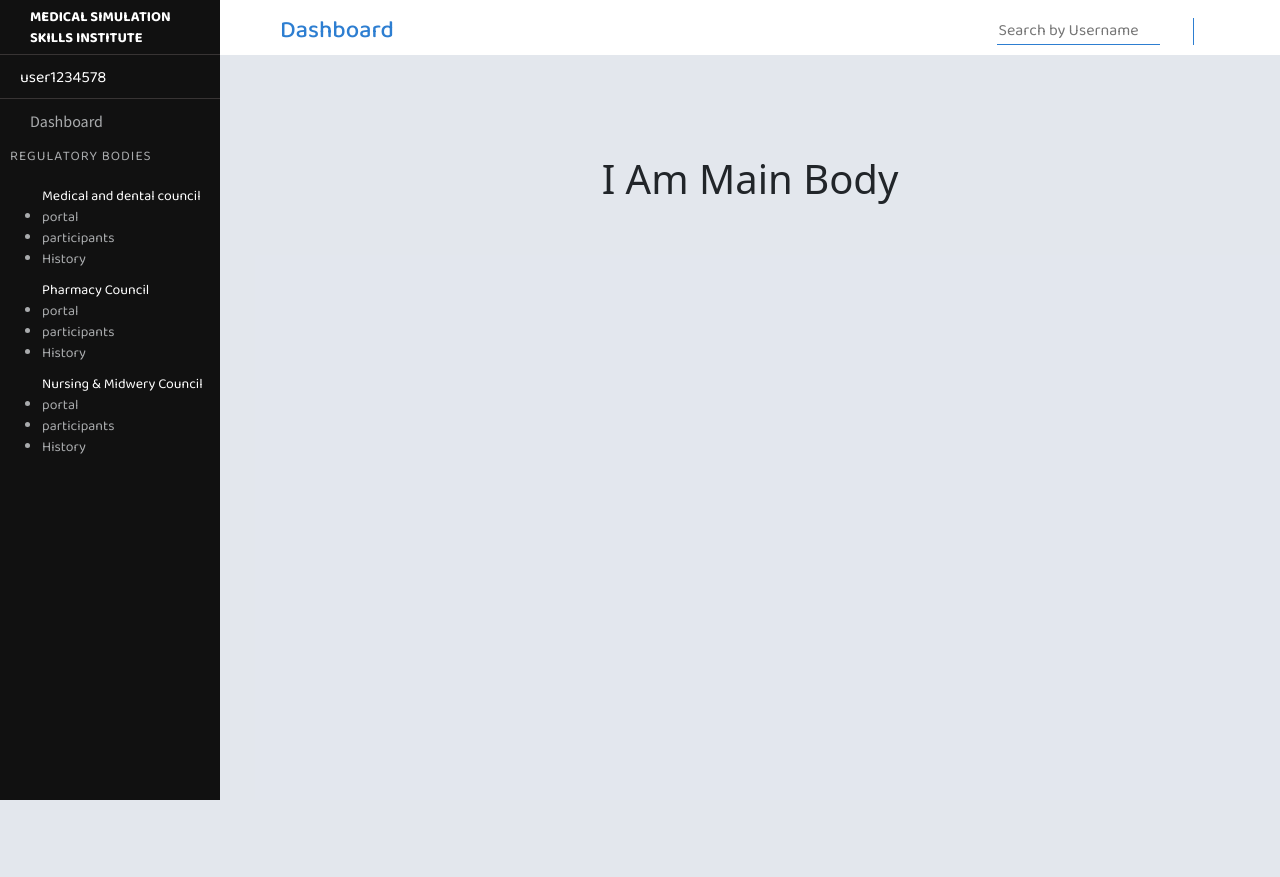
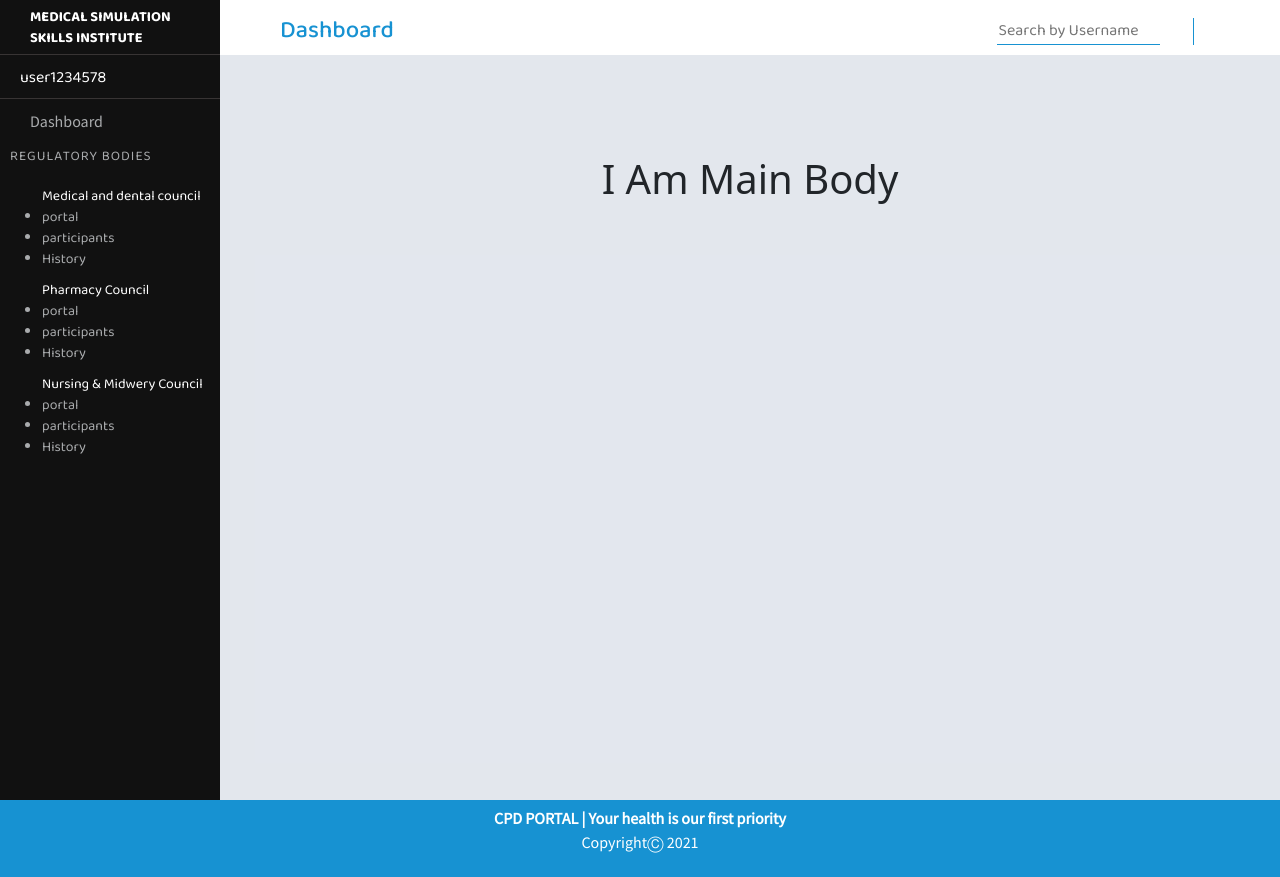
Before and after one commit to faishal882/CPD-Portal, a Django app: page / in a window 1280 px wide. Before the commit the page ends 800 px from the top, so only its background shows below. Run offline with Django 3.2, Linux system fonts and the light colour scheme.

Commit message:
Initial commit

```diff
--- /dev/null
+++ b/static/css/footer.css
@@ -0,0 +1,7 @@
+footer {
+  background: #1792d2;
+  font-family: "Source Sans Pro", sans-serif;
+  color: white;
+  text-align: center;
+  padding: 0.4rem 0;
+}
--- a/static/css/navbar.css
+++ b/static/css/navbar.css
@@ -8,7 +8,7 @@
 .navbar-header {
   padding: 5px 60px;
   font-size: 1.5rem;
-  color: #2d7ed1;
+  color: #1792d2;
 }
 .navbar-content {
   display: inline-flex;
@@ -18,13 +18,13 @@
   padding-right: 25px;
 }
 .navbar-search-form {
-  border-right: 1.4px solid #2d7ed1;
+  border-right: 1.4px solid #1792d2;
   padding-right: 30px;
 }
 .input-form {
   outline: none !important;
   border: none;
-  border-bottom: 1px solid #2d7ed1;
+  border-bottom: 1px solid #1792d2;
   color: #2d7ed1;
 }
 .form-sumbit {
@@ -39,5 +39,5 @@
   padding: 5px 5px;
   background: transparent;
   border-color: transparent;
-  color: #2d7ed1;
+  color: #1792d2;
 }
--- a/templates/base.html
+++ b/templates/base.html
@@ -58,5 +58,6 @@
         {% block content %} {% endblock content %}
       </div>
     </div>
+    {% include "components/footer.html" %}
   </body>
 </html>
--- /dev/null
+++ b/templates/components/footer.html
@@ -0,0 +1,10 @@
+{% load static %}
+
+<link rel="stylesheet" href='{% static "css/footer.css" %}' />
+
+<footer>
+  <p>
+    <strong>CPD PORTAL | Your health is our first priority</strong><br />
+    <span>Copyright&#9400; 2021</span>
+  </p>
+</footer>
```
